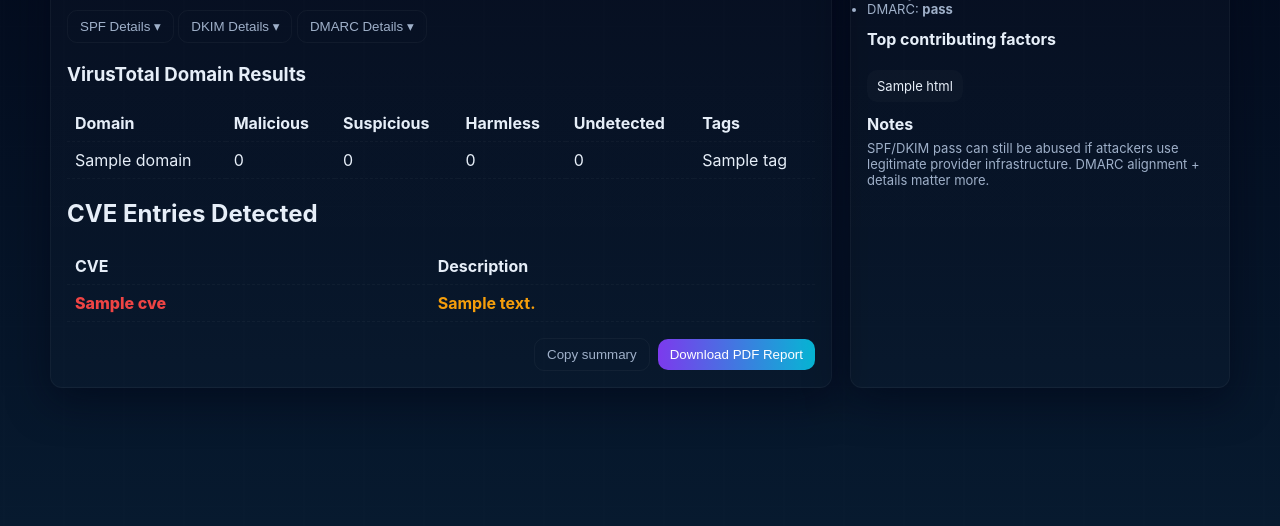
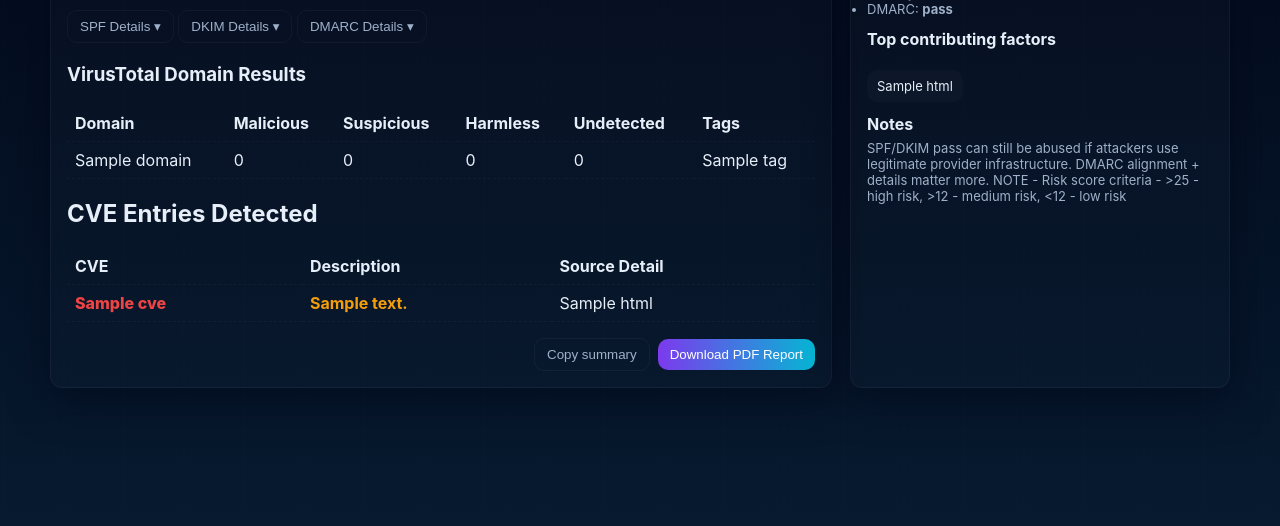
Before and after one commit to nwangui/CognitoMail_Analyzer, a Python web app: template project/templates/result.html in a window 1280 px wide. Shown: the part 274-800 px from the top of the page. Run offline with Jinja, Linux system fonts and the light colour scheme; the template is opened without the code that fills it: most values are stand-ins (such as "Sample title", 1, 10 or a date in 2020).

Commit message:
Update result.html
added risk score criteria

```diff
--- a/project/templates/result.html
+++ b/project/templates/result.html
@@ -16,7 +16,6 @@
       padding-right: 15px; /* Add some space to avoid content hitting the scrollbar */
       margin-top: 10px;
     }
-    /* ⬅️ FIX 1: The opening curly brace below was inside the .scroll-container style block */
     *{box-sizing:border-box}
     body{margin:0;font-family:Inter,system-ui,-apple-system,Segoe UI,Roboto,Arial;background:linear-gradient(180deg,var(--bg-1),var(--bg-2));color:#e6eef8;min-height:100vh;padding:18px;overflow:auto}
     .cyber-grid { position:fixed; inset:0; z-index:0; pointer-events:none; --g:60px;
@@ -208,11 +207,13 @@
               <tr>
                 <th>CVE</th>
                 <th>Description</th>
+                <th>Source Detail</th>
               </tr>
               {% for cve in result.found_cves %}
                 <tr>
                   <td class="cve-critical">{{ cve.cve }}</td>
                   <td class="cve-info">{{ cve.text }}</td>
+                  <td>{{ cve.html | safe }}</td>
                 </tr>
               {% endfor %}
             </table>
@@ -258,7 +259,7 @@
 
         <div style="margin-top:12px">
           <h4 style="margin:0 0 6px 0">Notes</h4>
-          <div class="small" style="color:var(--muted)">SPF/DKIM pass can still be abused if attackers use legitimate provider infrastructure. DMARC alignment + details matter more.</div>
+          <div class="small" style="color:var(--muted)">SPF/DKIM pass can still be abused if attackers use legitimate provider infrastructure. DMARC alignment + details matter more. NOTE - Risk score criteria - >25 - high risk, >12 - medium risk, <12 - low risk</div>
         </div>
       </div>
     </aside>
@@ -300,22 +301,33 @@
     }
 
     function downloadPDF() {
+        // FIX: Construct the JavaScript object using {{ result | tojson }} which renders the Python dict as a valid JSON string.
+        const payload = { result: {{ result | tojson }} };
+
         fetch("/download-report", {
             method: "POST",
             headers: { "Content-Type": "application/json" },
-              // IMPORTANT: The result|tojson must be wrapped in another pair of braces
-              // if it is the value of a key in a JSON object passed to the body.
-              body: JSON.stringify({ result: {{ result | tojson }} })
+            // Stringify the resulting JavaScript object
+            body: JSON.stringify(payload)
         })
-          .then(res => res.blob())
+        .then(res => {
+            // Check for non-200 responses and throw error if needed
+            if (!res.ok) {
+                // Read the response text to get the server-side error message
+                return res.text().then(text => { throw new Error(text || 'PDF download failed due to server error.'); });
+            }
+            return res.blob();
+        })
         .then(blob => {
             const url = window.URL.createObjectURL(blob);
             const a = document.createElement("a");
             a.href = url;
-              // ⬅️ CRITICAL: If the dynamic filename fix didn't work, this default
-              // filename will be used. It should be handled by the server's send_file.
-              a.download = "email_report.pdf";
+            a.download = "email_report.pdf"; // Fallback filename
             a.click();
+            window.URL.revokeObjectURL(url); // Clean up the object URL
+        })
+        .catch(error => {
+            alert(`Download failed: ${error.message}`);
         });
     }
   </script>
```
Lines whose indentation alone changed are shown as unchanged.
